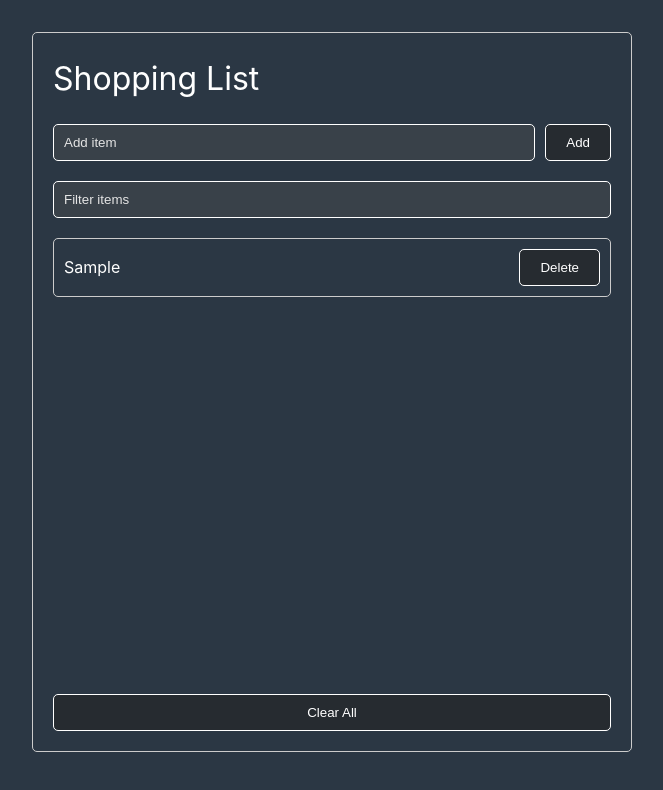
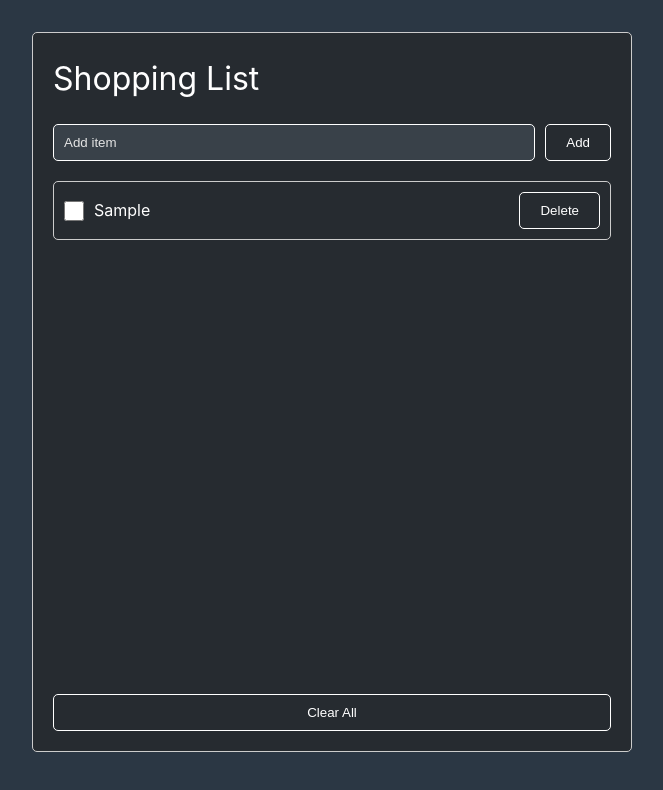
Before and after one commit to vander83/vue-shopping-list, a Vue app: page / in a window 1280 px wide. Both pictures are taken after typing "Sample" into the empty fields and a click on the button "Add". Shown: the top 790 px of the page, without its empty margins (308-971 px from the left). Built offline with nearby package versions, Linux system fonts and the light colour scheme.

Commit message:
Add transitions to list items. Add localStorage functionality.

```diff
--- a/src/App.vue
+++ b/src/App.vue
@@ -25,17 +25,36 @@ const getItemsFromStorage = () => {
   }
 };
 
-const addToLocalStorage = () => {
+const updateLocalStorage = () => {
   localStorage.setItem('items', JSON.stringify(items.value));
 };
 
 const addItem = (newItemName) => {
   generateUniqueId();
-  items.value.push({ id: uniqueId.value, name: newItemName });
+  items.value.push({ id: uniqueId.value, name: newItemName, checked: false });
   console.log(items.value);
-  addToLocalStorage();
+  updateLocalStorage();
   getItemsFromStorage();
   clearInput();
+};
+
+const checkItem = (id) => {
+  const item = items.value.find((item) => item.id === id);
+  item.checked = !item.checked;
+  updateLocalStorage();
+  getItemsFromStorage();
+};
+
+const deleteItem = (id) => {
+  items.value = items.value.filter((item) => item.id !== id);
+  updateLocalStorage();
+  getItemsFromStorage();
+};
+
+const clearList = () => {
+  items.value = [];
+  updateLocalStorage();
+  getItemsFromStorage();
 };
 </script>
 
@@ -48,18 +67,19 @@ const addItem = (newItemName) => {
       <button class="button">Add</button>
     </form>
 
-    <div class="filter-container">
+    <!-- <div class="filter-container">
       <input type="text" placeholder="Filter items" />
-    </div>
+    </div> -->
 
-    <ul class="items">
+    <TransitionGroup name="list" tag="ul" class="items">
       <li class="item" v-for="item in items" :key="item.id">
+        <input type="checkbox" name="check" id="check" v-model="item.checked" @click="checkItem(item.id)"/>
         <span class="item-name">{{ item.name }}</span>
-        <button class="button delete-button">Delete</button>
+        <button class="button delete-button" @click="deleteItem(item.id)">Delete</button>
       </li>
-    </ul>
+    </TransitionGroup>
 
-    <div class="clear-all-container">
+    <div class="clear-all-container" @click="clearList">
       <button class="button">Clear All</button>
     </div>
   </div>
@@ -72,11 +92,12 @@ const addItem = (newItemName) => {
   margin: 0 auto;
   padding: 20px;
   display: grid;
-  grid-template-rows: auto auto auto 1fr auto;
+  grid-template-rows: auto auto 1fr auto;
   align-content: start;
   gap: 20px;
   border: 1px solid #ccc;
   border-radius: 5px;
+  background-color: #262b30;
 }
 
 .add-item-container, .filter-container, .clear-all-container {
@@ -94,6 +115,11 @@ input {
   color: #fff;
 }
 
+input[type="checkbox"] {
+  width: 20px;
+  height: 20px;
+}
+
 ::placeholder {
   color: #e4e4e4;
 }
@@ -103,11 +129,13 @@ input {
   align-content: start;
   gap: 10px;
   overflow-y: auto;
+  overflow-x: hidden;
 }
 
 .item {
-  display: flex;
-  justify-content: space-between;
+  display: grid;
+  grid-template-columns: auto 1fr auto;
+  gap: 10px;
   align-items: center;
   padding: 10px;
   border: 1px solid #ccc;
@@ -121,4 +149,15 @@ input {
 .clear-all-container  button {
   width: 100%;
 }
+
+/* Animations & Transitions */
+.list-enter-active,
+.list-leave-active {
+  transition: all 0.3s ease;
+}
+.list-enter-from,
+.list-leave-to {
+  opacity: 0;
+  transform: translateX(30px);
+}
 </style>
```
